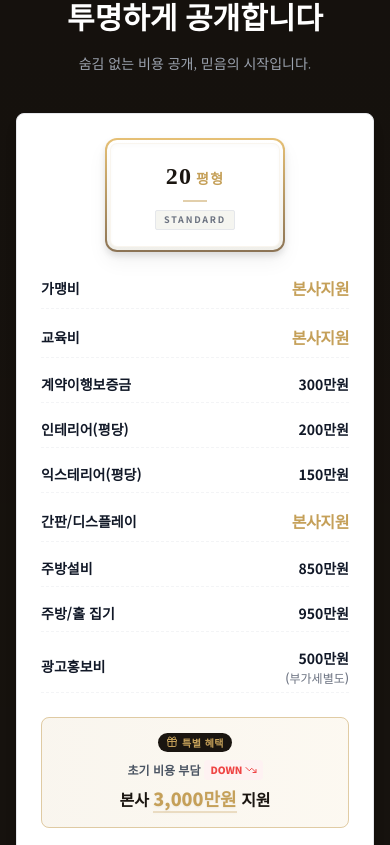
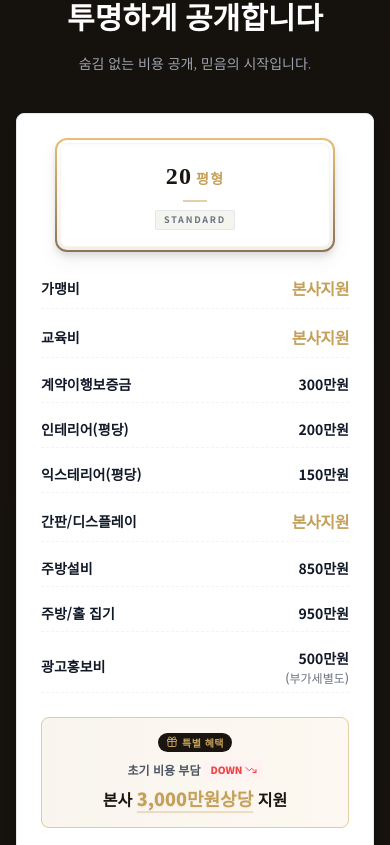
Before and after one commit to joksafood-cyber/jokbal-academy, a React (Vite) app: page / in a window 390 px wide. Shown: the part 3219-4064 px from the top of the page. Built offline with nearby package versions, Linux system fonts and the light colour scheme.

Commit message:
Update CostSection.tsx

```diff
--- a/src/components/CostSection.tsx
+++ b/src/components/CostSection.tsx
@@ -215,8 +215,8 @@ export const CostSection: React.FC = () => {
                         {costData.map((plan, idx) => (
                             <div key={idx} className="bg-white p-6 md:p-8 border border-gray-200 shadow-lg flex flex-col items-center text-center rounded-lg md:rounded-none">
 
-                                {/* 3D Gold Frame Header - Reduced Size */}
-                                <div className="mb-6 w-full max-w-[180px] mx-auto group">
+                                {/* 3D Gold Frame Header - Wider on mobile */}
+                                <div className="mb-6 w-full max-w-[280px] md:max-w-[180px] mx-auto group">
                                     {/* Frame Outer Edge */}
                                     <div className="relative bg-gradient-to-b from-[#E6C075] to-[#8B7355] p-[2px] rounded-xl shadow-[0_4px_6px_rgba(0,0,0,0.1),0_10px_20px_rgba(0,0,0,0.05)] transform transition-all duration-300 group-hover:-translate-y-1 group-hover:shadow-[0_8px_15px_rgba(197,160,89,0.3)]">
                                         {/* Frame Inner Bevel */}
@@ -283,7 +283,7 @@ export const CostSection: React.FC = () => {
                                         </div>
 
                                         <div className="text-[#1a1510] font-bold text-base md:text-lg leading-tight">
-                                            본사 <span className="text-[#C5A059] font-extrabold text-lg md:text-xl drop-shadow-sm border-b-2 border-[#C5A059]/30">3,000만원</span> 지원
+                                            본사 <span className="text-[#C5A059] font-extrabold text-lg md:text-xl drop-shadow-sm border-b-2 border-[#C5A059]/30">3,000만원상당</span> 지원
                                         </div>
                                     </div>
                                 </div>
```
